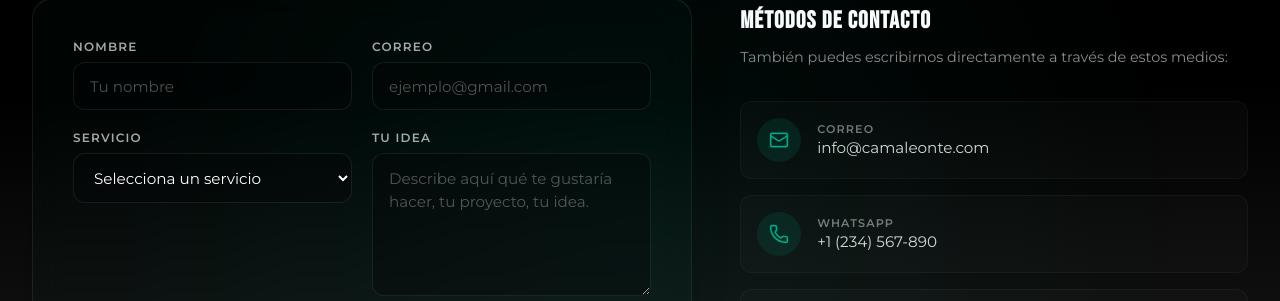
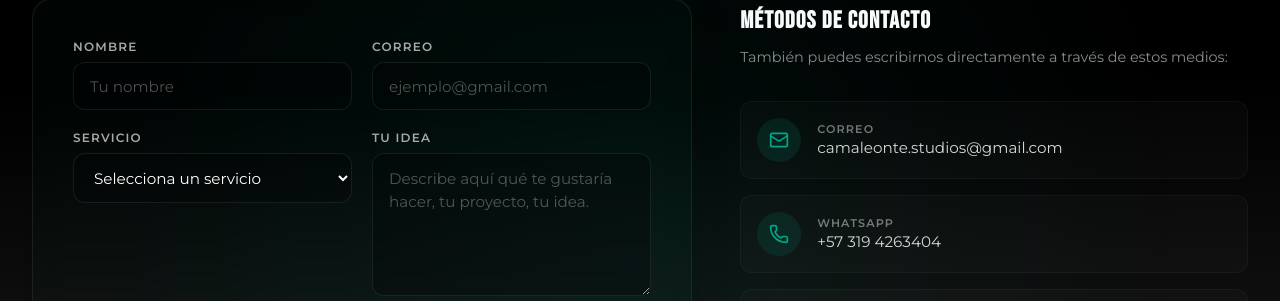
Before and after one commit to MrSerg1/camaleonte, a React (Vite) app: page /contacto in a window 1280 px wide. Shown: the part 410-711 px from the top of the page. Built offline with nearby package versions, Linux system fonts and the light colour scheme.

Commit message:
fix(contact): update email and WhatsApp with real contact info
- Update email from info@camaleonte.com to camaleonte.studios@gmail.com
- Update WhatsApp from +1 (234) 567-890 to +57 319 4263404
- Update wa.me and mailto links accordingly

```diff
--- a/src/pages/Contact.jsx
+++ b/src/pages/Contact.jsx
@@ -5,14 +5,14 @@ const contactMethods = [
   {
     icon: Mail,
     label: "Correo",
-    value: "info@camaleonte.com",
-    href: "mailto:info@camaleonte.com",
+    value: "camaleonte.studios@gmail.com",
+    href: "mailto:camaleonte.studios@gmail.com",
   },
   {
     icon: Phone,
     label: "WhatsApp",
-    value: "+1 (234) 567-890",
-    href: "https://wa.me/1234567890",
+    value: "+57 319 4263404",
+    href: "https://wa.me/573194263404",
   },
   {
     icon: MapPin,
```
